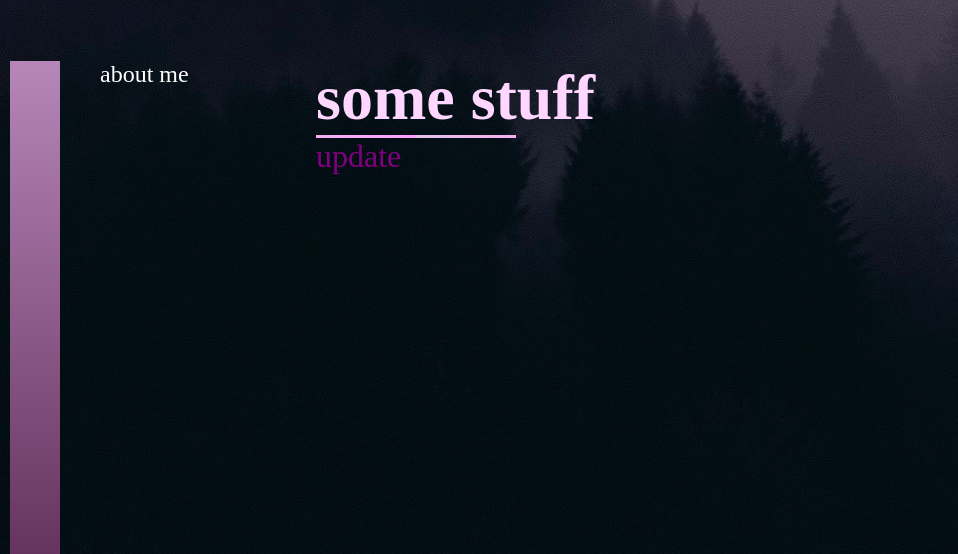
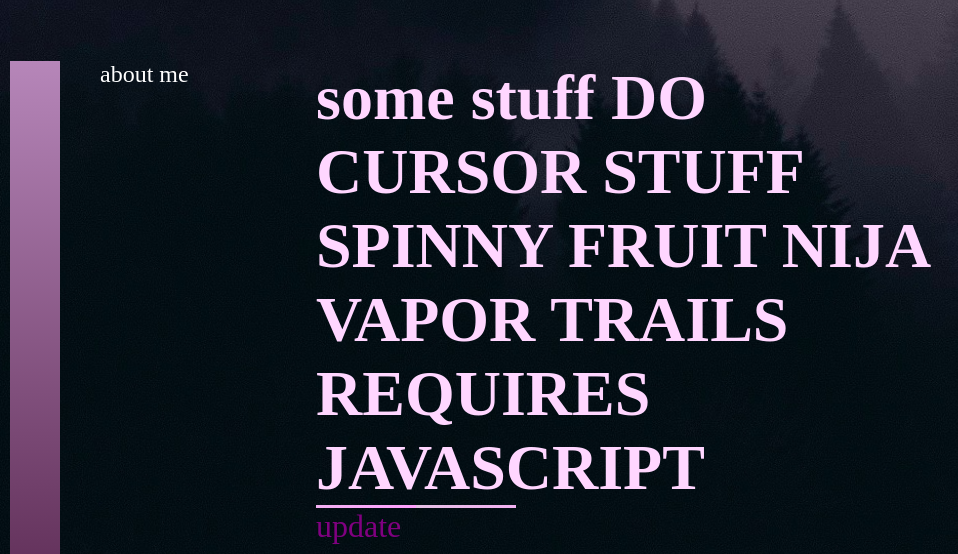
Before and after one commit to leocabbage2008/undelined, a website: page dist/home/index.html in a window 1280 px wide. Shown: the part 351-905 px from the top of the page, 0-958 px from the left. Drawn offline with Linux system fonts and the light colour scheme.

Commit message:
reminder

```diff
--- a/dist/home/index.html
+++ b/dist/home/index.html
@@ -24,7 +24,7 @@
       <div class="content">
         <div class="post">
           <div class="post-title">
-            <h1>some stuff</h1>
+            <h1>some stuff DO CURSOR STUFF SPINNY FRUIT NIJA VAPOR TRAILS REQUIRES JAVASCRIPT</h1>
             <div class="hr">
               <div class="glow"></div>
             </div>
```
